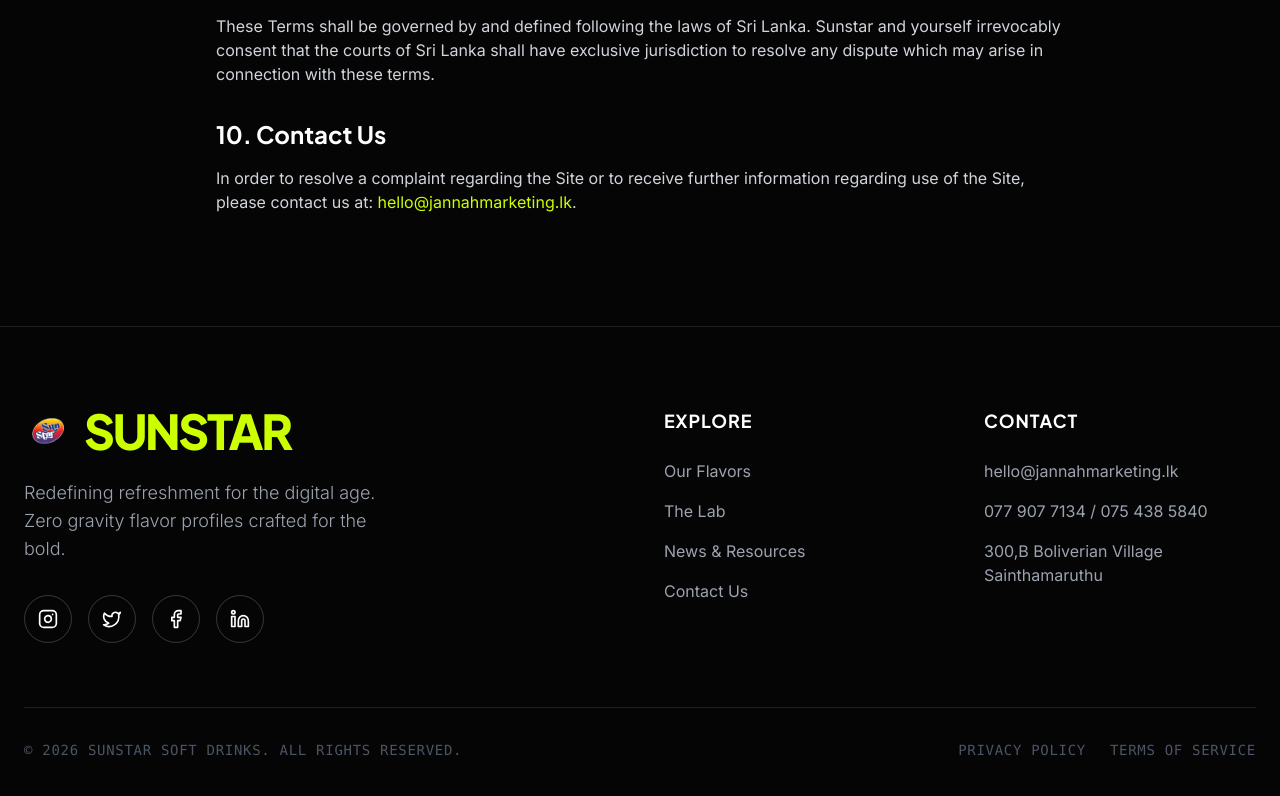
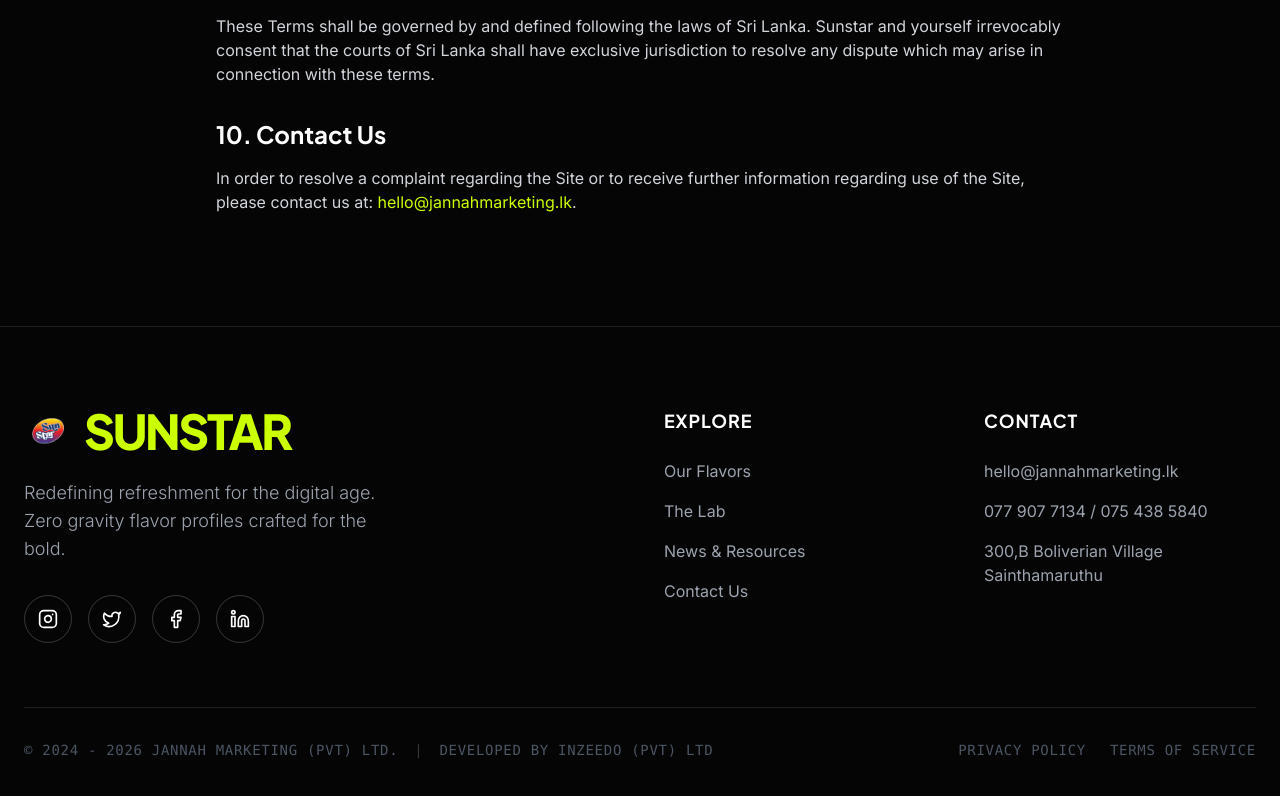
Before and after one commit to jjjoooooon/Jannahmarketing.lk, a React (Vite) app: page /terms-of-service in a window 1280 px wide. Shown: the part 2426-3222 px from the top of the page. Built offline with nearby package versions, Linux system fonts and the light colour scheme; no server answers.

Commit message:
feat:footer updated

```diff
--- a/components/Footer.tsx
+++ b/components/Footer.tsx
@@ -46,7 +46,11 @@
         </div>
 
         <div className="border-t border-white/10 mt-16 pt-8 flex flex-col md:flex-row justify-between items-center text-sm text-gray-600 font-mono uppercase tracking-wider">
-          <p>&copy; 2026 Sunstar Soft Drinks. All rights reserved.</p>
+          <div className="flex flex-col md:flex-row items-center gap-4">
+            <p>&copy; 2024 - 2026 Jannah Marketing (PVT) Ltd.</p>
+            <span className="hidden md:block text-white/20">|</span>
+            <p>Developed by <a href="https://inzeedo.com" target="_blank" rel="noopener noreferrer" className="hover:text-[#CCFF00] transition-colors">Inzeedo (PVT) Ltd</a></p>
+          </div>
           <div className="flex space-x-6 mt-4 md:mt-0">
             <Link to="/privacy-policy" onClick={() => window.scrollTo(0, 0)} className="hover:text-[#CCFF00] transition-colors">Privacy Policy</Link>
             <Link to="/terms-of-service" onClick={() => window.scrollTo(0, 0)} className="hover:text-[#CCFF00] transition-colors">Terms of Service</Link>
```
